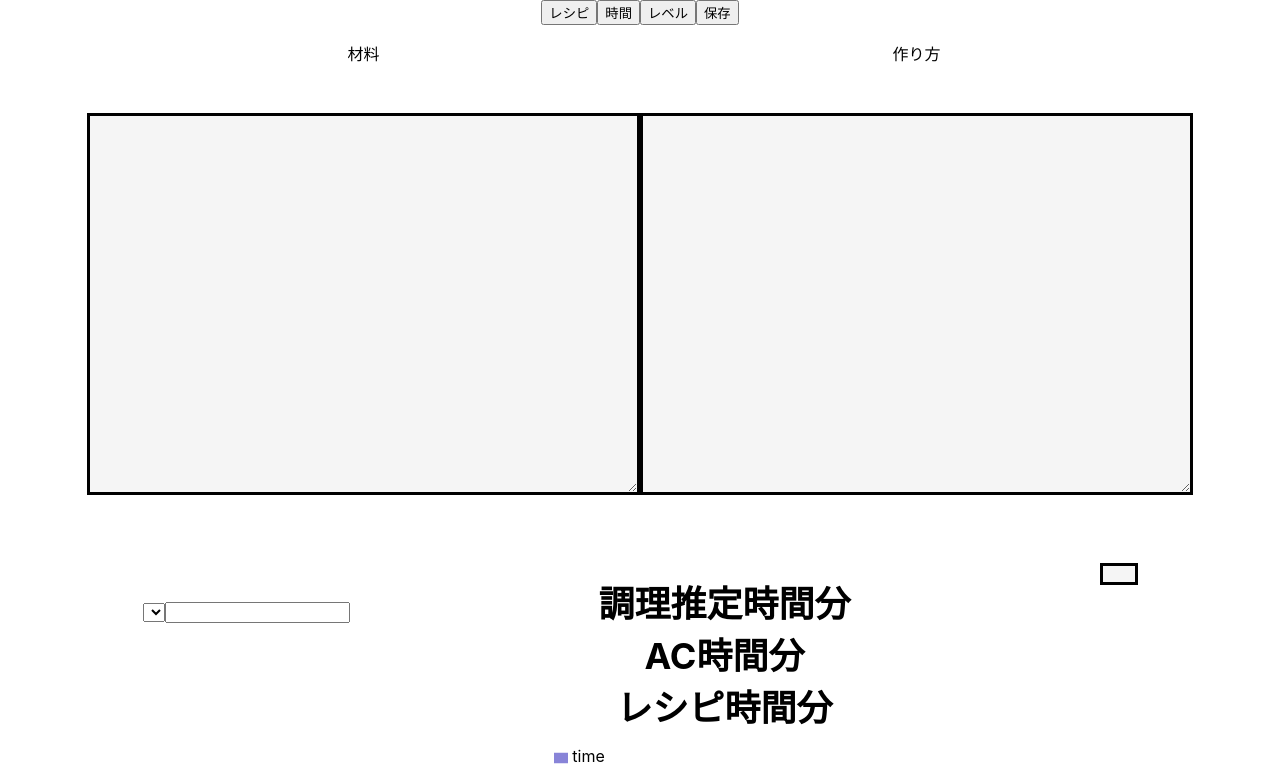
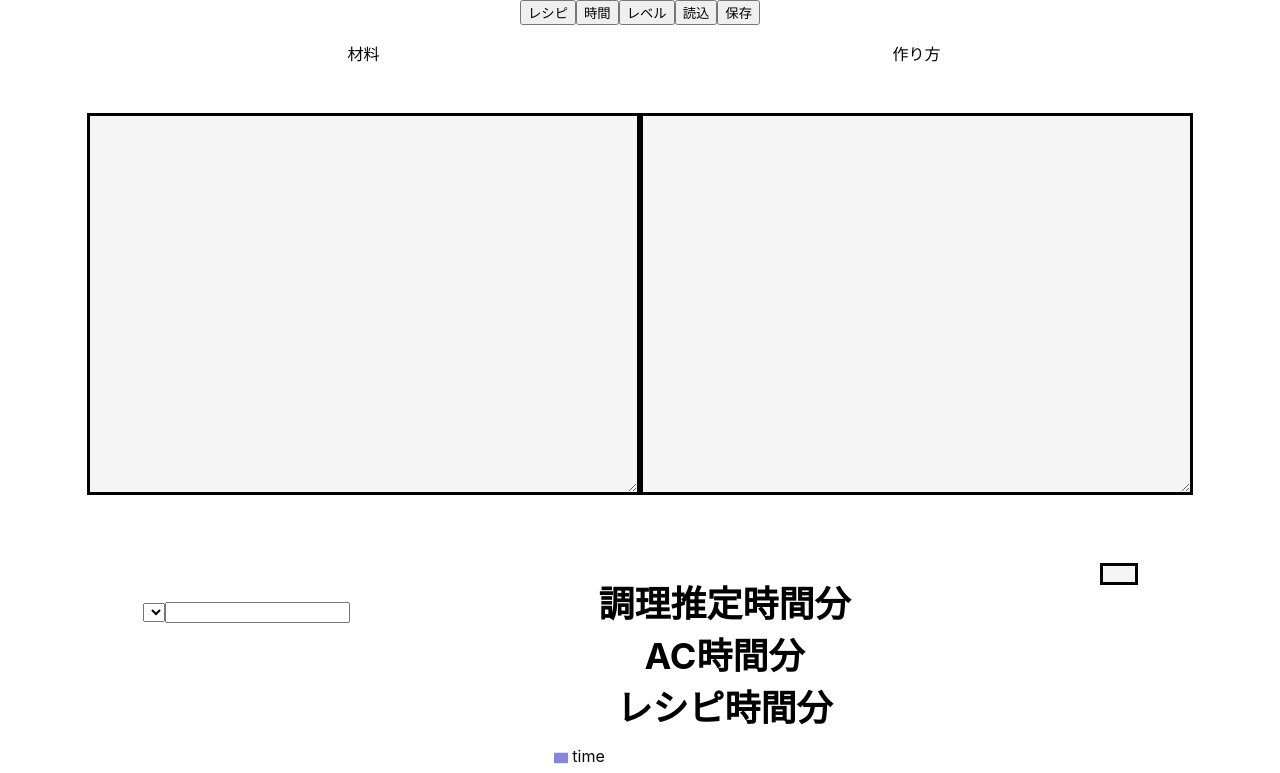
Before and after one commit to tsukudamayo/recipe-analysis-proto, a React (Create React App) app: page / in a window 1280 px wide. Shown: the top 773 px of the page. Built offline with nearby package versions, Linux system fonts and the light colour scheme.

Commit message:
ファイル入出力の実装
176 パラメータの保存
178 jsonからの読み込み
179 半角全角テスト

```diff
--- a/src/RecipeForm.js
+++ b/src/RecipeForm.js
@@ -86,7 +86,10 @@ export const RecipeForm = ({
     });
     console.log('filterByActionKey : ', filterByActionKey);
     console.log('targetIndex : ', actionTimeParamsID);
+    console.log('recipe.actionTimeParams : ', recipe.actionTimeParams);
     const newActionTimeParams = recipe.actionTimeParams;
+    console.log('newActionTimeParams : ', newActionTimeParams);
+    console.log('target.value : ', target.value);
     newActionTimeParams[actionTimeParamsID]['time'] = Number(target.value);
 
     filterByActionKey = recipe.actionTimeInRecipe.filter((item, index) => {
@@ -187,12 +190,14 @@ export const RecipeForm = ({
   };
 
   const fetchTimeData = () => {
-    let data = recipe.nerText
+    let actionCount;
     let time;
-    let actionCount;
+    let ner = recipe.nerText;
+    let wakati = recipe.wakatiText;
+
     axios.post(POST_URL + '/time', {
       method: 'POST',
-      data: data,
+      data: [ner, wakati],
       headers: {
         'Content-Types': 'application/json',
         'Access-Control-Allow-Origin': '*'
@@ -303,6 +308,56 @@ export const RecipeForm = ({
 
   const verifyValue = () => {
     console.log(recipe.recipeTimeData);
+    console.log('recipe : ', recipe);
+  }
+
+  const readJson = () => {
+    axios.post(POST_URL + '/read', {
+      method: 'POST',
+      data: recipe,
+      headers: {
+        'Content-Types': 'application/json',
+        'Access-Control-Allow-Origin': '*'
+      }
+    })
+      .then((response) => {
+        console.log('response : ', response);
+        setRecipe((recipe) => ({
+          ...recipe,
+          ingredientsList: response.data.data['ingredientsList'],
+          originalRecipe: response.data.data['originalRecipe'],
+          annotatedRecipe: response.data.data['annotatedRecipe'],
+          recipeTimeData: response.data.data['recipeTimeData'],
+          recipeLevelData: response.data.data['recipeLevelData'],
+          nerText: response.data.data['nerText'],
+          wakatiText: response.data.data['wakatiText'],
+          expectedTime: response.data.data['expectedTime'],
+          actionTimeParams: response.data.data['actionTimeParams'],
+          selectedAction: response.data.data['selectedAction'],
+          selectedActionTime: response.data.data['selectedActionTime'],
+          actionCount: response.data.data['actionCount'],
+          actionTimeInRecipe: response.data.data['actionTimeInRecipe'],
+          actionTime: response.data.data['actionTime'],
+          recipeTime: response.data.data['recipeTime'],
+        }));
+        console.log('recipe : ', recipe);
+      });
+
+    return ;
+  }
+  const outputJson = () => {
+    axios.post(POST_URL + '/output', {
+      method: 'POST',
+      data: recipe,
+      headers: {
+        'Content-Types': 'application/json',
+        'Access-Control-Allow-Origin': '*'
+      }
+    })
+  }
+
+  const recipeTest = () => {
+    console.log('recipeTest/recipe : ', recipe);
   }
 
   return (
@@ -310,7 +365,8 @@ export const RecipeForm = ({
       <button onClick={postRecipe}>レシピ</button>
       <button onClick={fetchTimeData}>時間</button>
       <button onClick={fetchRecipeLevel}>レベル</button>
-      <button onClick={verifyValue}>保存</button>
+      <button onClick={readJson}>読込</button>
+      <button onClick={outputJson}>保存</button>
       <form id="recipe" onSubmit={() => onSubmit(recipe)}>
         <div className="formTable">
           <div className="recipeLabels">
```
